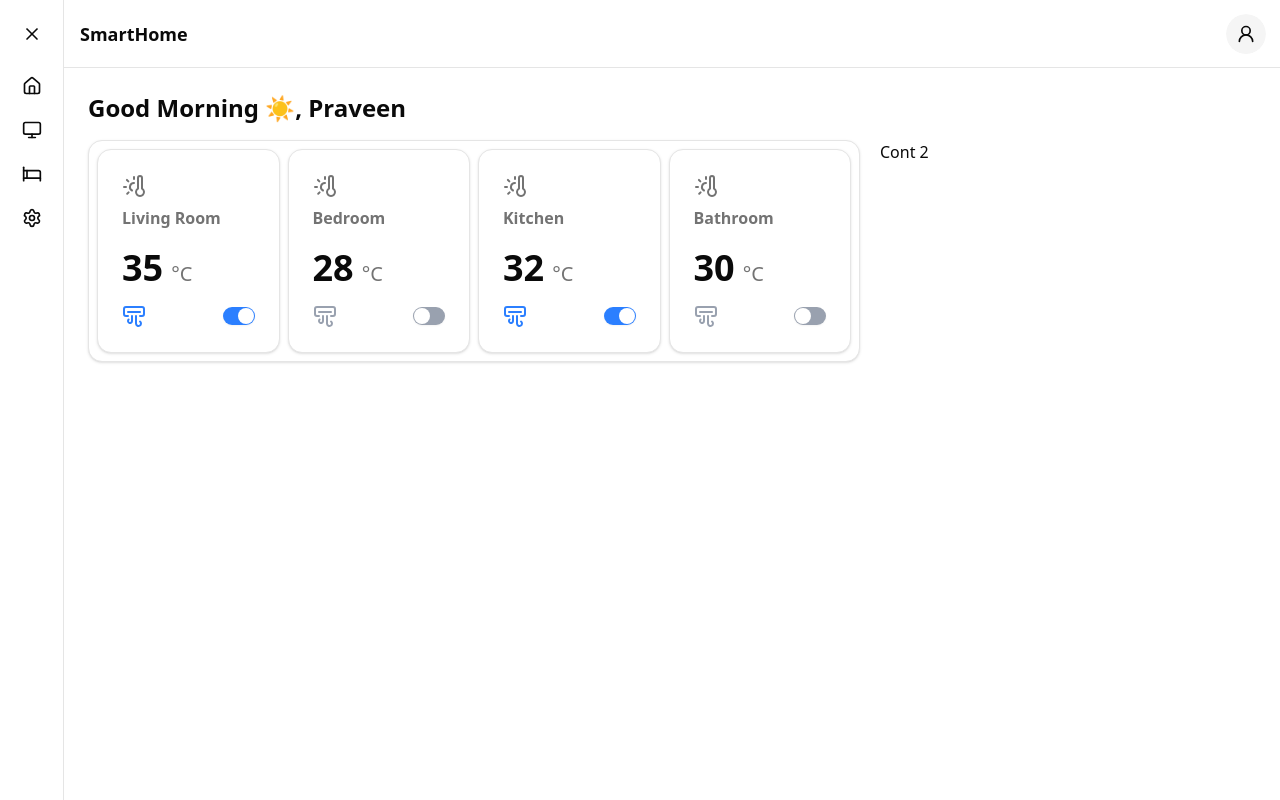
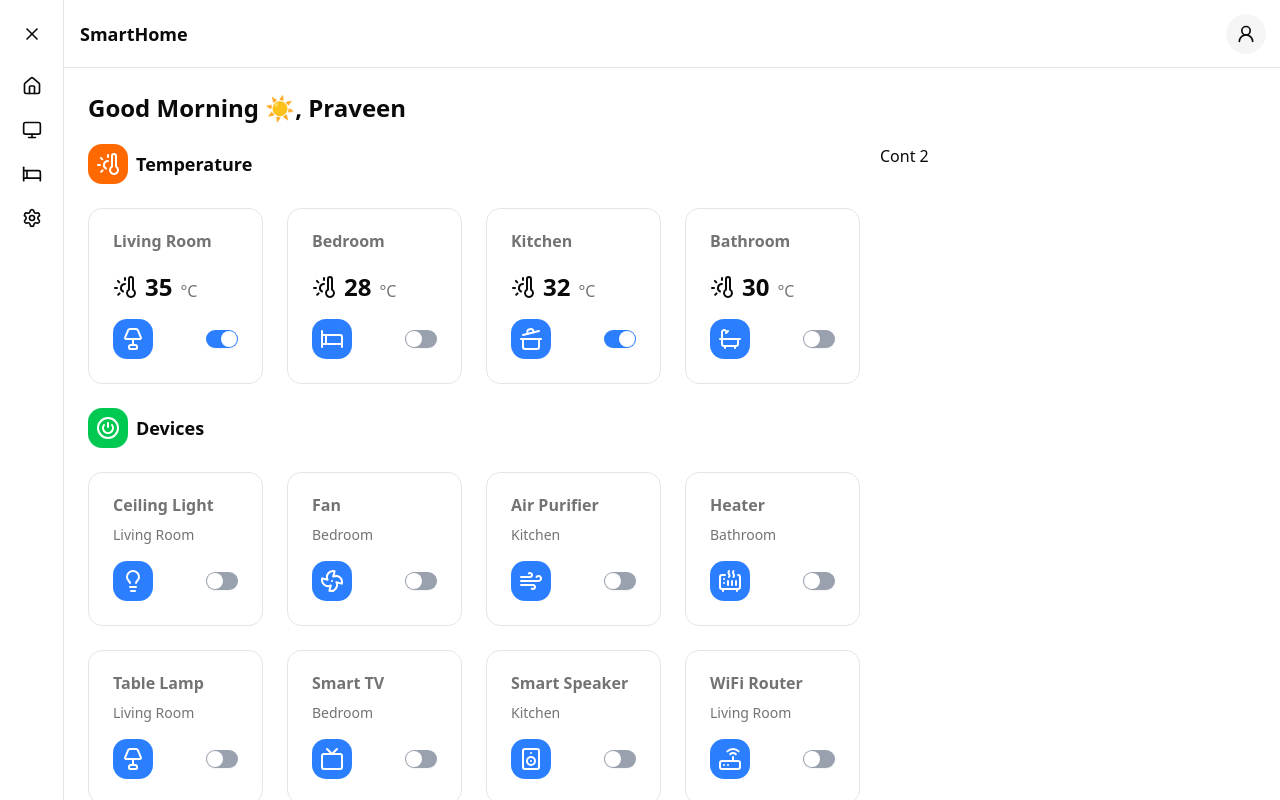
Before and after one commit to praveenr14083/Smart-Home, a React (Vite) app in the folder client/: page / in a window 1280 px wide. Built offline with nearby package versions, Linux system fonts and the light colour scheme.

Commit message:
feat: Device card added in dashboard

```diff
--- a/client/src/features/dashboard/DashboardPage.jsx
+++ b/client/src/features/dashboard/DashboardPage.jsx
@@ -1,17 +1,104 @@
 import React, { useState } from "react";
 import TemperatureCard from "./components/TemperatureCard";
 import { Card } from "@/components/ui/card";
+import {
+  LightbulbIcon,
+  FanIcon,
+  CirclePower,
+  ThermometerSun,
+  BedIcon,
+  BathIcon,
+  CookingPotIcon,
+  WindIcon,
+  HeaterIcon,
+  LampIcon,
+  TvIcon,
+  SpeakerIcon,
+  RouterIcon,
+} from "lucide-react";
+import DeviceCard from "./components/DeviceCard";
 
 export default function DashboardPage() {
   const [userName] = useState("Praveen");
 
   const rooms = [
-    { location: "Living Room", temperature: 35, initialSwitch: true },
-    { location: "Bedroom", temperature: 28, initialSwitch: false },
-    { location: "Kitchen", temperature: 32, initialSwitch: true },
-    { location: "Bathroom", temperature: 30, initialSwitch: false },
+    {
+      location: "Living Room",
+      temperature: 35,
+      initialSwitch: true,
+      icon: LampIcon,
+    },
+    {
+      location: "Bedroom",
+      temperature: 28,
+      initialSwitch: false,
+      icon: BedIcon,
+    },
+    {
+      location: "Kitchen",
+      temperature: 32,
+      initialSwitch: true,
+      icon: CookingPotIcon,
+    },
+    {
+      location: "Bathroom",
+      temperature: 30,
+      initialSwitch: false,
+      icon: BathIcon,
+    },
   ];
 
+  // Devices with correct icons
+  const devices = [
+    {
+      deviceName: "Ceiling Light",
+      location: "Living Room",
+      icon: LightbulbIcon,
+      initialSwitch: true,
+    },
+    {
+      deviceName: "Fan",
+      location: "Bedroom",
+      icon: FanIcon,
+      initialSwitch: false,
+    },
+    {
+      deviceName: "Air Purifier",
+      location: "Kitchen",
+      icon: WindIcon,
+      initialSwitch: true,
+    },
+    {
+      deviceName: "Heater",
+      location: "Bathroom",
+      icon: HeaterIcon,
+      initialSwitch: false,
+    },
+    {
+      deviceName: "Table Lamp",
+      location: "Living Room",
+      icon: LampIcon,
+      initialSwitch: true,
+    },
+    {
+      deviceName: "Smart TV",
+      location: "Bedroom",
+      icon: TvIcon,
+      initialSwitch: true,
+    },
+    {
+      deviceName: "Smart Speaker",
+      location: "Kitchen",
+      icon: SpeakerIcon,
+      initialSwitch: false,
+    },
+    {
+      deviceName: "WiFi Router",
+      location: "Living Room",
+      icon: RouterIcon,
+      initialSwitch: true,
+    },
+  ];
   // Initialize greeting and emoji based on current time
   const getGreeting = () => {
     const hour = new Date().getHours();
@@ -30,23 +117,56 @@ export default function DashboardPage() {
   return (
     <section>
       <div>
-        <h1 className="text-lg md:text-2xl font-semibold">
+        <h1 className="text-xl md:text-2xl font-semibold">
           {`${greeting} ${emoji}, ${userName}`}
         </h1>
       </div>
 
-      <div className="mt-4 grid grid-cols-1 lg:grid-cols-3 gap-5">
-        <div className="lg:col-span-2">
-          <Card className="grid grid-cols-4 gap-2 p-2 m-0">
+      <div className="grid grid-cols-1 lg:grid-cols-3 gap-5 mt-5">
+        <div className="lg:col-span-2 space-y-6">
+          {/* Temperature */}
+          <div className="space-y-6">
+            <div className="flex items-center gap-2">
+              <div className="bg-orange-500 p-2 rounded-xl">
+                <ThermometerSun className="text-white" />
+              </div>
+
+              <h1 className="text-lg font-semibold">Temperature</h1>
+            </div>
+
+            <div className="grid grid-cols-1 md:grid-cols-2 lg:grid-cols-4 gap-6">
               {rooms.map((room, index) => (
                 <TemperatureCard
                   key={index}
                   location={room.location}
                   temperature={room.temperature}
                   initialSwitch={room.initialSwitch}
+                  icon={room.icon}
                 />
               ))}
-          </Card>
+            </div>
+          </div>
+
+          {/* Devices */}
+          <div className="space-y-6">
+            <div className="flex items-center gap-2">
+              <div className="bg-green-500 p-2 rounded-xl">
+                <CirclePower className="text-white" />
+              </div>
+
+              <h1 className="text-lg font-semibold">Devices</h1>
+            </div>
+            <div className="grid grid-cols-1 md:grid-cols-2 lg:grid-cols-4 gap-6">
+              {devices.map((device, index) => (
+                <DeviceCard
+                  key={index}
+                  deviceName={device.deviceName}
+                  location={device.location}
+                  icon={device.icon}
+                />
+              ))}
+            </div>
+          </div>
         </div>
         <div className="lg:col-span-1">Cont 2</div>
       </div>
--- /dev/null
+++ b/client/src/features/dashboard/components/DeviceCard.jsx
@@ -0,0 +1,41 @@
+import React, { useState } from "react";
+import {
+  Card,
+  CardContent,
+  CardDescription,
+  CardHeader,
+  CardTitle,
+} from "@/components/ui/card";
+import { Switch } from "@/components/ui/switch";
+import { HomeIcon } from "lucide-react";
+
+export default function DeviceCard({
+  deviceName,
+  location,
+  icon,
+  initialSwitch = false,
+}) {
+  const [isOn, setIsOn] = useState(initialSwitch);
+
+  // Use default icon if none is passed
+  const Icon = icon || HomeIcon;
+
+  return (
+    <Card className="gap-4 shadow-none">
+      <CardHeader className="flex flex-col gap-3">
+        <CardTitle className="text-muted-foreground font-semibold flex items-center gap-3">
+          {deviceName}
+        </CardTitle>
+
+        <CardDescription>{location}</CardDescription>
+      </CardHeader>
+
+      <CardContent className="flex items-center justify-between">
+        <div className="bg-blue-500 p-2 rounded-xl">
+          <Icon className="text-white" /> {/* now Icon is used */}
+        </div>
+        <Switch checked={isOn} onCheckedChange={() => setIsOn(!isOn)} />
+      </CardContent>
+    </Card>
+  );
+}
--- a/client/src/features/dashboard/components/TemperatureCard.jsx
+++ b/client/src/features/dashboard/components/TemperatureCard.jsx
@@ -7,32 +7,41 @@ import {
   CardTitle,
 } from "@/components/ui/card";
 import { Switch } from "@/components/ui/switch";
-import { AirVentIcon, ThermometerSun } from "lucide-react";
+import { ThermometerSun } from "lucide-react";
+import { HomeIcon } from "lucide-react";
 
 export default function TemperatureCard({
   temperature,
   unit = "°C",
   location,
   initialSwitch = false,
+  icon,
 }) {
   const [isOn, setIsOn] = useState(initialSwitch);
 
+  const Icon = icon || HomeIcon;
+
   return (
-    <Card className="gap-4">
+    <Card className="gap-4 shadow-none">
       <CardHeader>
-        <CardTitle className="text-muted-foreground font-semibold flex flex-col gap-3">
-          <ThermometerSun />
-          <h1>{location}</h1>
+        <CardTitle className="flex flex-col gap-3">
+          <h1 className="text-muted-foreground font-semibold ">{location}</h1>
         </CardTitle>
       </CardHeader>
 
-      <CardContent className="flex gap-2 items-end m-0">
-        <h1 className="text-4xl font-semibold">{temperature}</h1>
-        <p className="text-xl text-muted-foreground">{unit}</p>
+      <CardContent className="flex gap-2 items-center m-0">
+        <ThermometerSun />
+        <div className="flex items-end gap-2">
+          <h1 className="text-2xl font-semibold">{temperature}</h1>
+          <p className="text-muted-foreground">{unit}</p>
+        </div>
       </CardContent>
 
-      <CardFooter className="text-muted-foreground flex items-center justify-between gap-2">
-        <AirVentIcon className={isOn ? "text-blue-500" : "text-gray-400"} />
+      <CardFooter className="flex items-center justify-between gap-2">
+        <div className="bg-blue-500 p-2 rounded-xl">
+          <Icon className="text-white" />
+        </div>
+
         <Switch checked={isOn} onCheckedChange={() => setIsOn(!isOn)} />
       </CardFooter>
     </Card>
```
Lines whose indentation alone changed are shown as unchanged.
